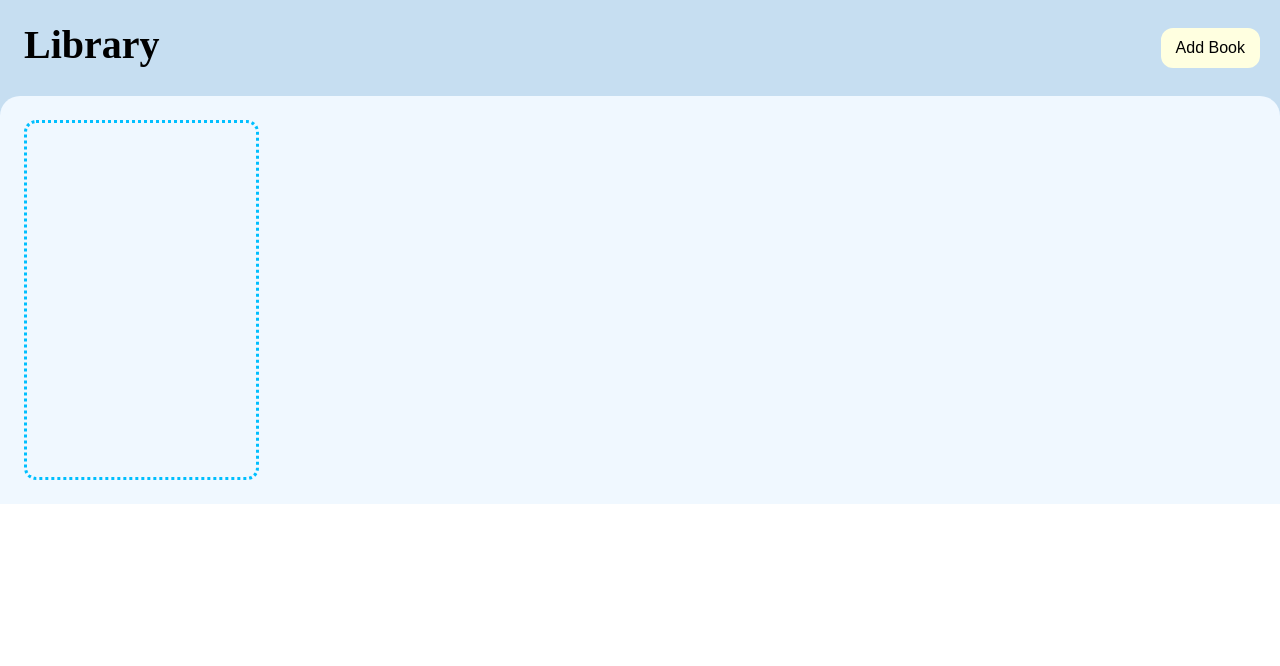
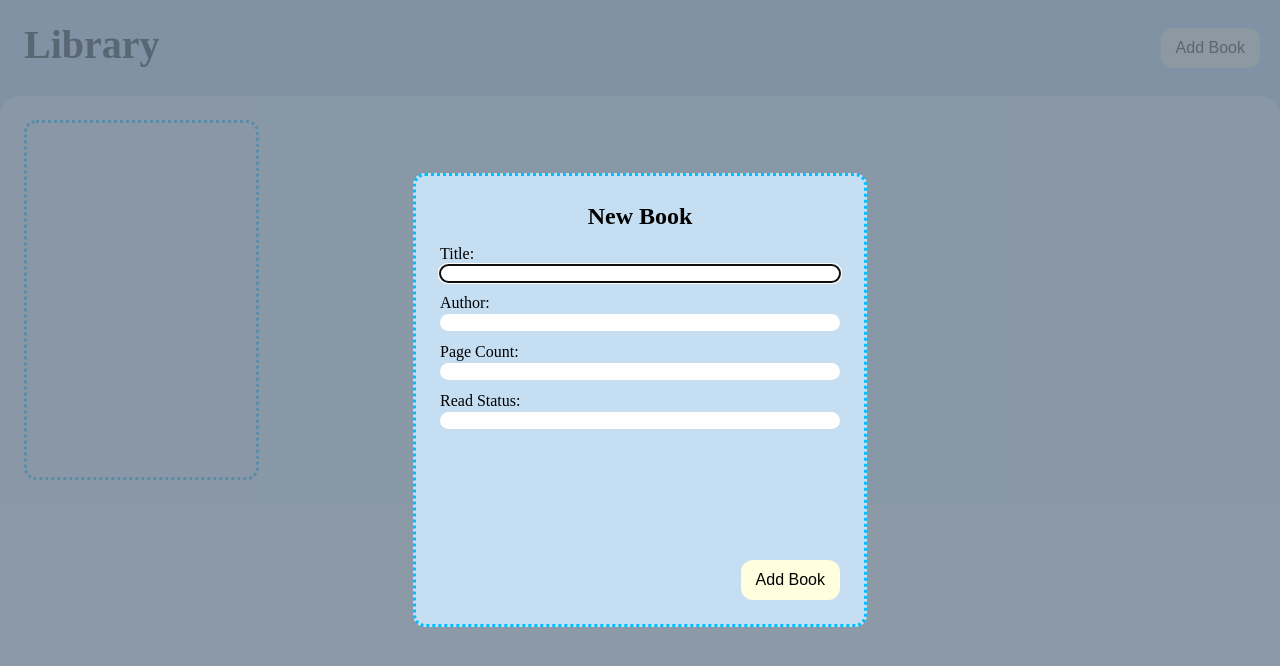
Before and after one commit to AidanPaoloBelmonte/library, a plain HTML site: page index.html in a window 1280 px wide. Both pictures are taken after a click on the button "Add Book". Drawn offline with Linux system fonts and the light colour scheme.

Commit message:
Added ability for Add Book to show the modal form

```diff
--- a/index.html
+++ b/index.html
@@ -13,7 +13,9 @@
         <div id="base">
             <div id="header">
                 <h1>Library</h1>
-                <button type="button" class="main-button">Add Book</button>
+                <button type="button" id="add-book" class="main-button">
+                    Add Book
+                </button>
             </div>
             <div id="bookshelf">
                 <div class="books"></div>
@@ -33,7 +35,11 @@
                         <label for="">Read Status:</label>
                         <input type="field" required />
 
-                        <button type="submit" class="main-button">
+                        <button
+                            type="submit"
+                            id="confirm-book"
+                            class="main-button"
+                        >
                             Add Book
                         </button>
                     </form>
--- a/scripts/script.js
+++ b/scripts/script.js
@@ -1,4 +1,12 @@
+const dialog = document.querySelector("dialog");
+const addBookButton = document.querySelector("#add-book");
+
 const myLibrary = [];
+
+// Events
+addBookButton.addEventListener("click", () => {
+  dialog.showModal();
+});
 
 function Book(title, author, pageCount, read) {
   if (!new.target) {
@@ -18,5 +26,3 @@ function addToLibrary(name, author, pageCount, read) {
   let book = new Book(name, author, pageCount, read);
   myLibrary.push(book);
 }
-
-let displayText = "";
--- a/styles/style.css
+++ b/styles/style.css
@@ -84,16 +84,20 @@ dialog {
     border: 0px;
     margin: 0px;
     background-color: rgba(0, 0, 0, 0);
+
+    overflow: hidden;
+}
+
+dialog::backdrop {
+    background-color: rgba(112, 128, 144, 0.8);
 }
 
 #dialog-container {
-    height: 95vh;
+    height: 100vh;
     width: 100vw;
     border: 0px;
     margin: 0 auto;
     overflow: hidden;
-
-    background-color: rgba(112, 128, 144, 0.8);
 
     display: flex;
     justify-content: center;
@@ -120,10 +124,14 @@ form h2 {
 }
 
 form label {
-    margin-top: 4px;
+    margin-top: 12px;
+    margin-bottom: 2px;
 }
 
 form input {
+    padding-left: 8px;
+    border: 0px;
+
     border-radius: 12px;
 }
 
```
